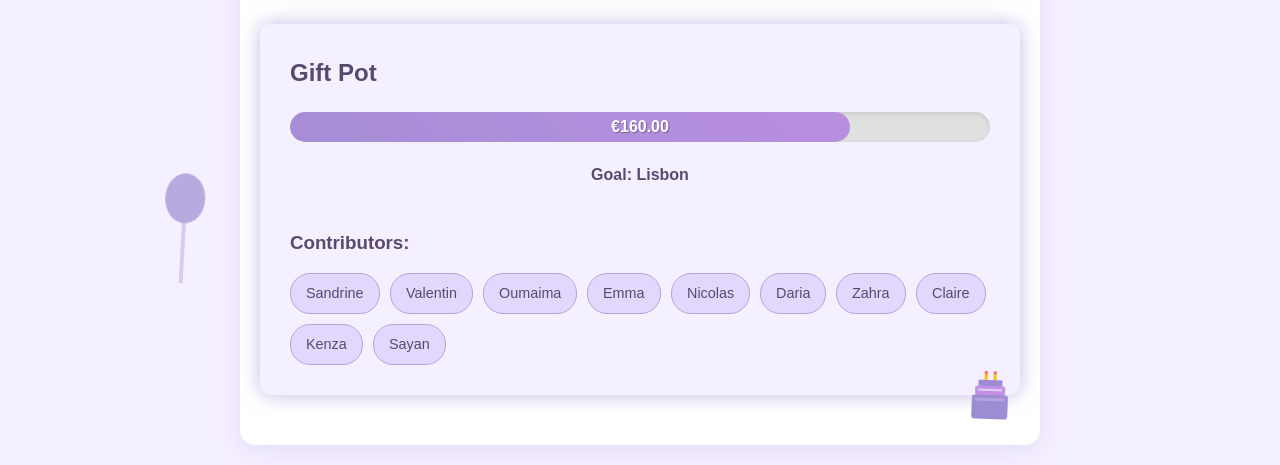
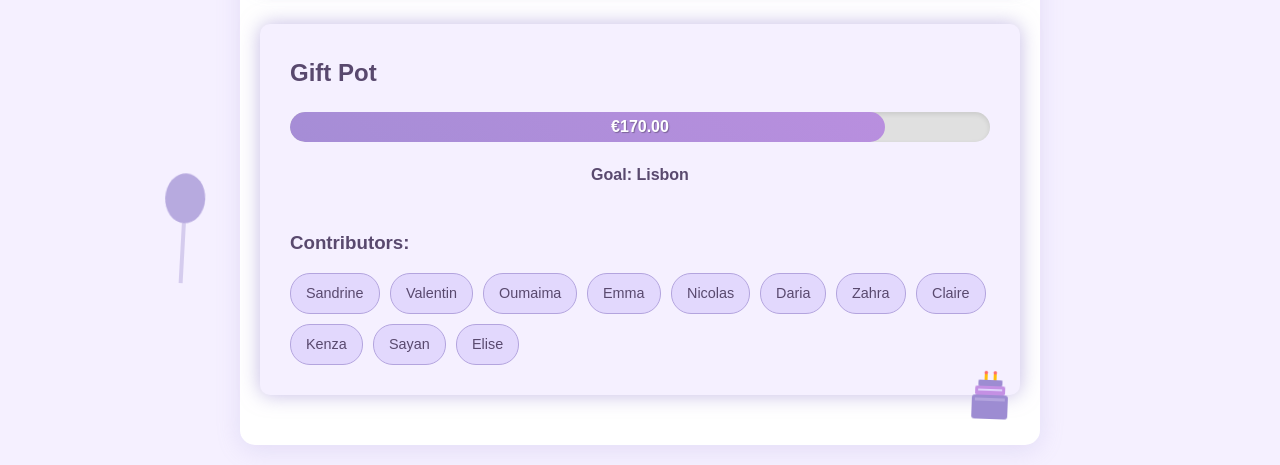
Before and after one commit to SayanChaki/SayanChaki.github.io, a plain HTML site: page bar.html in a window 1280 px wide. Shown: the part 366-831 px from the top of the page. Drawn offline with Linux system fonts and the light colour scheme; no server answers.

Commit message:
Update bar.html

```diff
--- a/bar.html
+++ b/bar.html
@@ -574,6 +574,8 @@
       Claire, 15, 02-04-2025,200
       Kenza, 20, 02-04-2025,200
       Sayan,30, 02-04-2025,200
+      Elise,10, 02-04-2025,200
+
 
 `;
 
```
